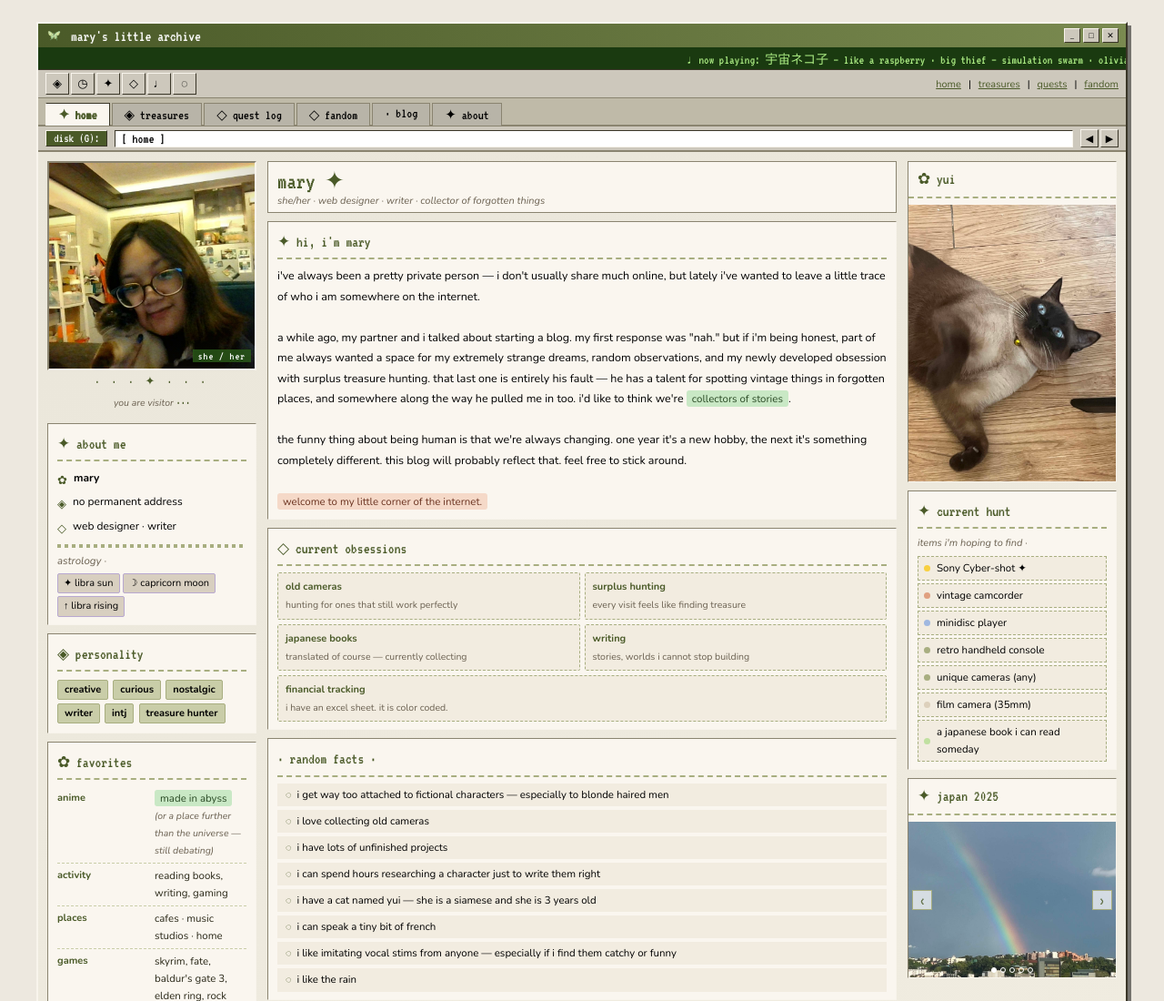
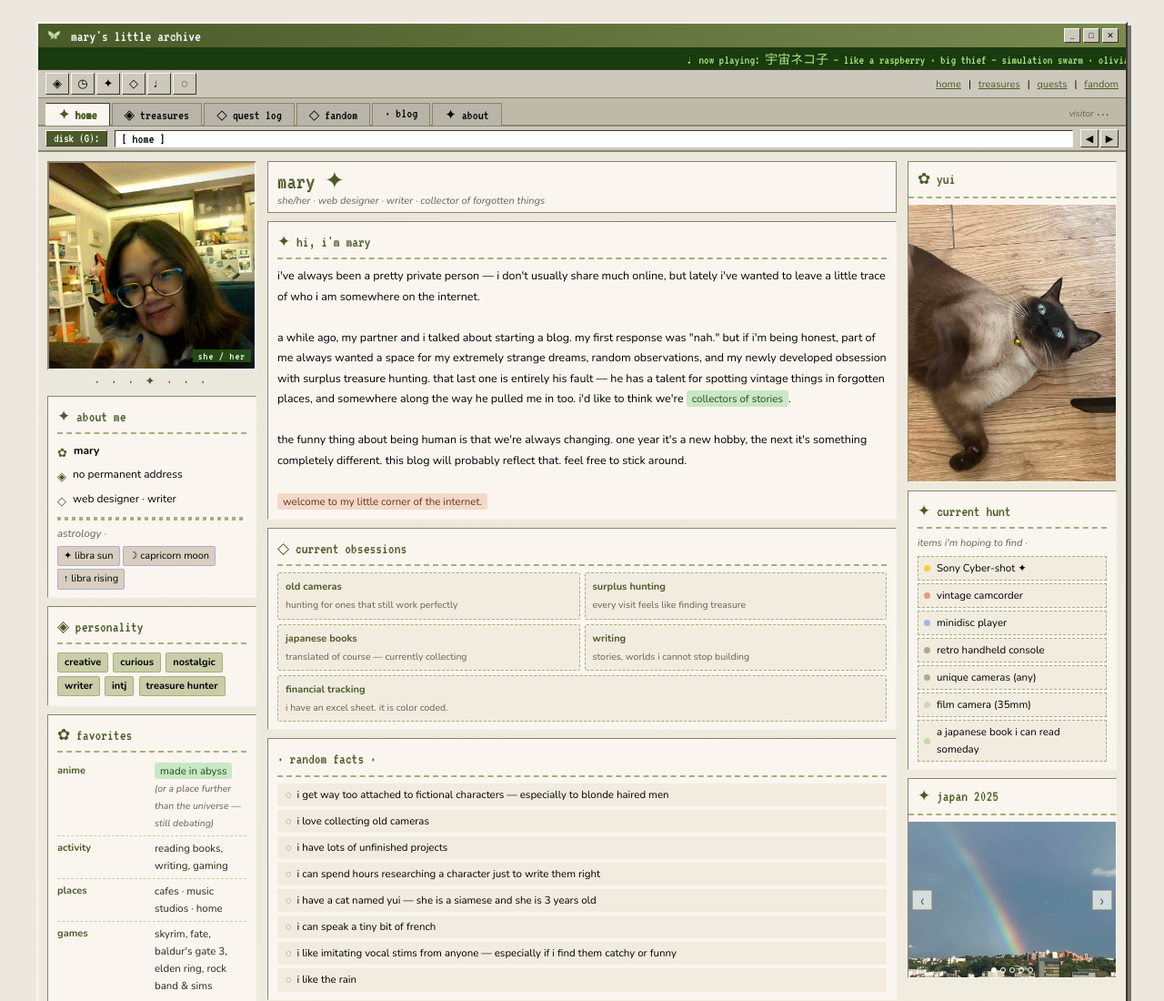
Before and after one commit to mryanglrts/blog, a plain HTML site: page index.html in a window 1280 px wide. Shown: the top 1100 px of the page at 91% size. Drawn offline with nearby package versions, Linux system fonts and the light colour scheme; no server answers; a script that the page names is missing; files whose address does not match are found by name; a web font is replaced by a local one.

Commit message:
Move visitor counter to right end of tab bar

```diff
--- a/index.html
+++ b/index.html
@@ -57,6 +57,7 @@
     <div class="tab"        data-tab="fandom"    onclick="setTab('fandom')"    draggable="true">◇ fandom</div>
     <div class="tab"        data-tab="blog"      onclick="setTab('blog')"      draggable="true">· blog</div>
     <div class="tab"        data-tab="about"     onclick="setTab('about')"     draggable="true">✦ about</div>
+    <div style="margin-left:auto;display:flex;align-items:center;padding:0 10px;font-size:10px;color:var(--muted);font-style:italic;white-space:nowrap;pointer-events:none;">visitor <span id="visitorCount" style="font-style:normal;color:var(--sage-dk);font-family:'VT323',monospace;font-size:12px;margin-left:3px;">···</span></div>
   </div>
 
   <!-- ── Address bar ── -->
@@ -96,11 +97,6 @@
           <div style="text-align:center;font-size:13px;letter-spacing:4px;margin-top:4px;color:var(--sage-dk);font-family:'VT323',monospace;">· · · ✦ · · ·</div>
         </div>
         <div class="avatar-badge" style="bottom:28px;font-size:12px;letter-spacing:1px;">she / her</div>
-      </div>
-
-      <!-- Visitor counter -->
-      <div style="text-align:center;margin-bottom:6px;font-size:10.5px;color:var(--muted);font-style:italic;">
-        you are visitor <span id="visitorCount" style="font-style:normal;color:var(--sage-dk);font-family:'VT323',monospace;font-size:13px;">···</span>
       </div>
 
       <!-- About Me -->
```
